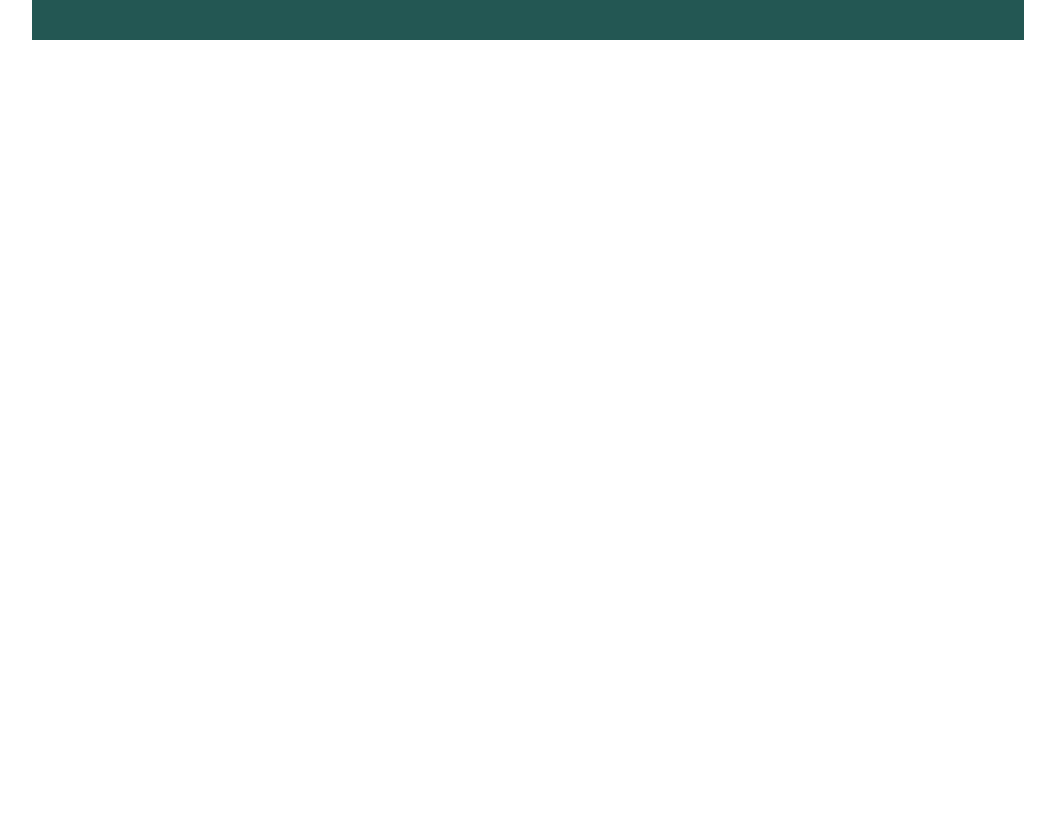
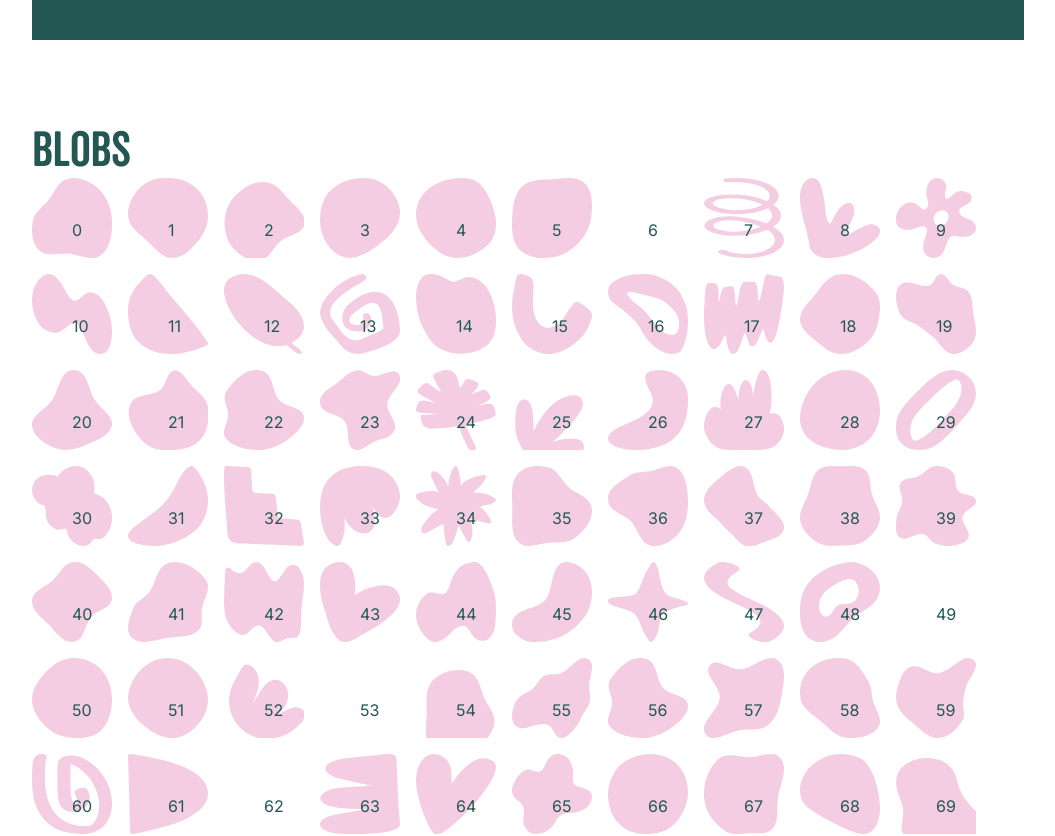
Before and after one commit to hamburg-klimaneutral/zukunftsentscheid-website, a Next.js app: page /kitchensink in a window 1280 px wide. Shown: the part 2320-3156 px from the top of the page, without its empty margins (112-1167 px from the left). Before the commit the page ends 2376 px from the top, so only its background shows below. Built offline with nearby package versions, Linux system fonts and the light colour scheme.

Commit message:
Add blob sprite - Also adds script to create the sprite

```diff
--- /dev/null
+++ b/app/_components/blob.tsx
@@ -0,0 +1,33 @@
+import { twMerge } from "tailwind-merge";
+
+type BlobProps = {
+  id: number;
+  size?: number;
+  variant?: keyof typeof VARIANTS;
+  className?: string;
+};
+
+const VARIANTS = {
+  white: "fill-white",
+  pink: "fill-pink-light",
+} as const;
+
+export default function Blob({
+  id,
+  size = 80,
+  variant = "white",
+  className,
+}: BlobProps) {
+  return (
+    <svg
+      width={size}
+      height={size}
+      className={twMerge("inline-block", VARIANTS[variant], className)}
+    >
+      <use
+        href={`/icons/blobs.svg#blob${id}`}
+        className={twMerge("inline-block", VARIANTS[variant], className)}
+      />
+    </svg>
+  );
+}
--- a/app/kitchensink/page.tsx
+++ b/app/kitchensink/page.tsx
@@ -2,6 +2,7 @@ import Image from "next/image";
 import Hero from "@/app/_components/hero";
 import HeroImage from "@/app/_pictures/12.10.png";
 import Block from "@/app/_components/block";
+import Blob from "@/app/_components/blob";
 
 export default function KitchenSinkPage() {
   return (
@@ -139,6 +140,18 @@ export default function KitchenSinkPage() {
           </Hero>
         </Block>
       </section>
+
+      <section>
+        <h1 className="h1">Blobs</h1>
+        <ul className="flex flex-wrap gap-4">
+          {Array.from({ length: 102 }).map((_, index) => (
+            <li key={index} className="relative">
+              <Blob id={index} variant="pink" />
+              <span className="translat-1/2 absolute inset-1/2">{index}</span>
+            </li>
+          ))}
+        </ul>
+      </section>
     </div>
   );
 }
--- a/app/layout.tsx
+++ b/app/layout.tsx
@@ -32,6 +32,11 @@ export default function RootLayout({
   return (
     <html lang="de">
       <body className={`${inter.variable} ${veneer.variable} antialiased`}>
+        <object
+          type="image/svg+xml"
+          data="/icons/blobs.svg"
+          className="hidden"
+        />
         {children}
       </body>
     </html>
--- a/package.json
+++ b/package.json
@@ -34,6 +34,7 @@
     "@types/node": "^20",
     "@types/react": "^19",
     "@types/react-dom": "^19",
+    "cheerio": "^1.1.0",
     "eslint": "^9",
     "eslint-config-next": "15.3.3",
     "eslint-config-prettier": "^10.1.5",
--- /dev/null
+++ b/scripts/create-blob-sprite.ts
@@ -0,0 +1,46 @@
+#!/usr/bin/env node
+
+import { promises as fs } from "fs";
+import path from "path";
+import { load } from "cheerio";
+
+const [, , inDirArg, outFileArg] = process.argv;
+const inDir = inDirArg ?? "blobs";
+const outFile = outFileArg ?? "blob-sprite.svg";
+
+// 1. gather SVG filenames
+const dirEntries = await fs.readdir(inDir, { withFileTypes: true });
+const svgFiles = dirEntries
+  .filter((d) => d.isFile() && d.name.toLowerCase().endsWith(".svg"))
+  .map((d) => d.name)
+  .sort();
+
+if (!svgFiles.length) {
+  console.error(`⛔  No *.svg files found in ${inDir}`);
+  process.exit(1);
+}
+
+// 2. turn each file into a <symbol>
+const symbols = [];
+
+for (const [, filename] of svgFiles.entries()) {
+  const src = await fs.readFile(path.join(inDir, filename), "utf8");
+  const id = filename.split("=")[1].split(".svg")[0];
+  const $ = load(src, { xmlMode: true }); // ✅ root function
+
+  const $path = $("path:first")!;
+  $path.removeAttr("fill");
+
+  symbols.push(
+    `<symbol id="${id}" viewBox="0 0 120 120">\n${$path.toString()}\n</symbol>`
+  );
+}
+
+// 3. write the sprite
+const sprite =
+  `<svg xmlns="http://www.w3.org/2000/svg" style="display:none">\n` +
+  symbols.join("\n") +
+  `\n</svg>\n`;
+
+await fs.writeFile(outFile, sprite, "utf8");
+console.log(`✅  Sprite built with ${symbols.length} symbols → ${outFile}`);
```
Also changed, not shown: public/icons/blobs.svg (added), 1 other file (tests, documents, lock files or other folders).
